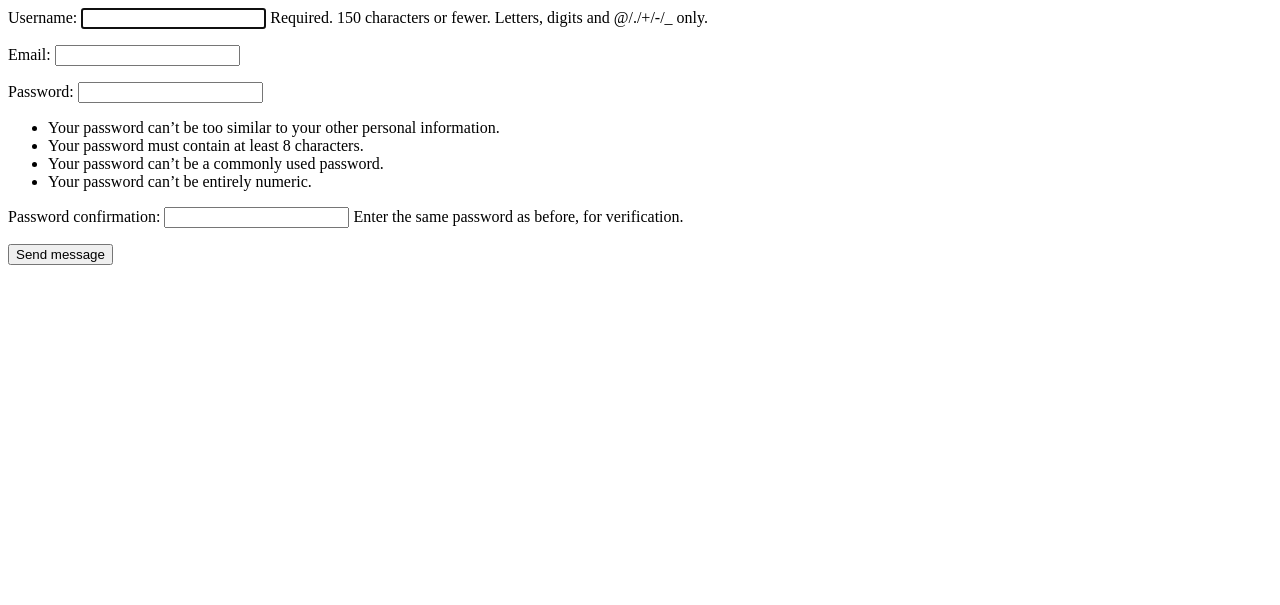
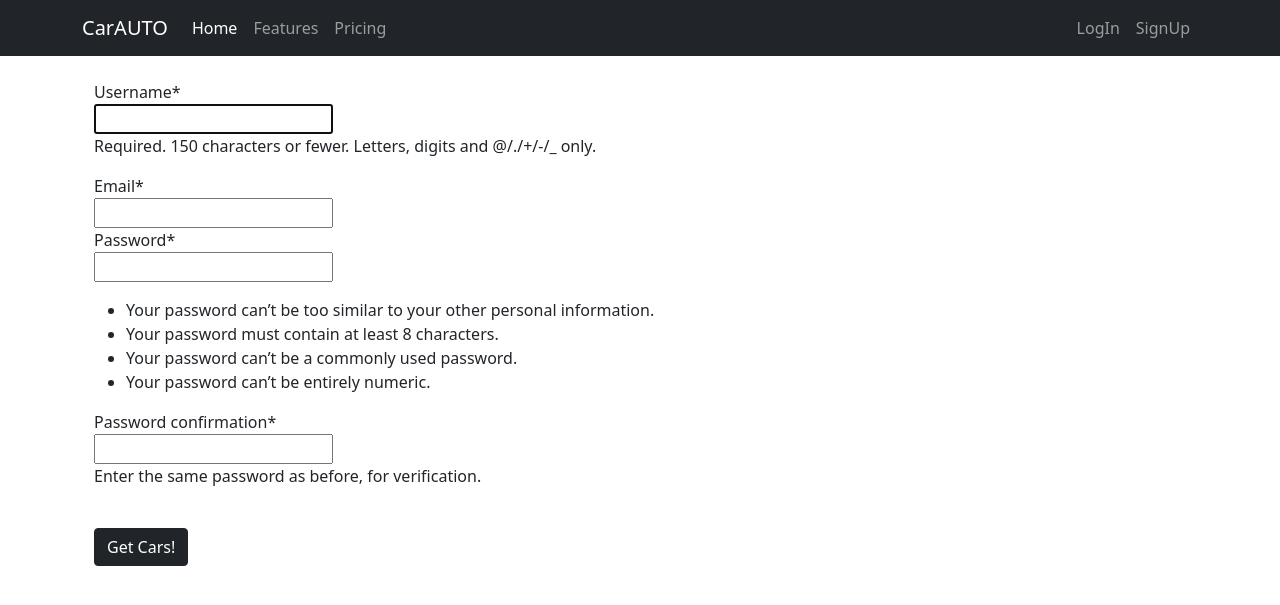
Before and after one commit to valentyn321/carauto, a Django app: template carauto/poll/templates/poll/main_poll.html in a window 1280 px wide. Shown: the top 605 px of the page. Run offline with Django 3.2, Linux system fonts and the light colour scheme; the template is opened without the code that fills it: values that come from a table or form of the project are taken from there, others are empty; parts of the project's set-up code (start-up, migrations or seed data) failed here and were passed over; some libraries are stand-ins or nearby versions.

Commit message:
move ob postgresql db, add profile, add base.html with little usage of bootstrap. add login and logout.

```diff
--- a/carauto/carauto/urls.py
+++ b/carauto/carauto/urls.py
@@ -25,8 +25,10 @@ urlpatterns = [
     path('admin/', admin.site.urls, name='admin'),
     path('poll', login_required(poll_views.MainPollView.as_view()), name='main_poll'),
 
-	path('register', accounts_views.RegisterView.as_view(), name='register'),
+    path('register', accounts_views.RegisterView.as_view(), name='register'),
+    path('profile', accounts_views.LastPollsListView.as_view(), name='profile'),
 
     path('login', auth_views.LoginView.as_view(template_name='accounts/login.html'), name='login'),
     path('logout', auth_views.LogoutView.as_view(template_name='accounts/logout.html'), name='logout'),
+
 ]
--- a/carauto/carauto_scraper/carauto_scraper/spiders/autoria.py
+++ b/carauto/carauto_scraper/carauto_scraper/spiders/autoria.py
@@ -10,7 +10,7 @@ class AutoriaSpider(scrapy.Spider):
     allowed_domains = ['auto.ria.com']
     custom_settings = {
         'ITEM_PIPELINES': {
-            'carauto_scraper.carauto_scraper.pipelines.MongoDbPipeline': 200,
+            'carauto_scraper.carauto_scraper.pipelines.PostgresPipeline': 200,
         }
     }
 
--- a/carauto/poll/models.py
+++ b/carauto/poll/models.py
@@ -1,4 +1,5 @@
 from django.db import models
+from django.contrib.auth.models import User
 
 
 class AutoRiaBrandModel(models.Model):
@@ -49,6 +50,7 @@ class SearchModel(models.Model):
             ("6", "Ланцюг")
             ]
         )
+    user = models.ForeignKey(User,on_delete=models.CASCADE)
 
     def brands_choices(self):
         res = []
--- /dev/null
+++ b/carauto/poll/static/css/styles.css
@@ -0,0 +1,3 @@
+a {
+  color: white;
+}
--- /dev/null
+++ b/carauto/poll/templates/base.html
@@ -0,0 +1,69 @@
+{% load static %}
+<!doctype html>
+<html lang="en">
+  <head>
+    <!-- Required meta tags -->
+    <meta charset="utf-8">
+    <meta name="viewport" content="width=device-width, initial-scale=1">
+    <!-- Bootstrap CSS -->
+    <link href="https://cdn.jsdelivr.net/npm/bootstrap@5.0.0-beta1/dist/css/bootstrap.min.css" rel="stylesheet" integrity="sha384-giJF6kkoqNQ00vy+HMDP7azOuL0xtbfIcaT9wjKHr8RbDVddVHyTfAAsrekwKmP1" crossorigin="anonymous">
+    <link href="{% static 'css/styles.css' %}" crossorigin="anonymous">
+    <title>CarAuto</title>
+  </head>
+  <body>
+    <header>
+    <nav class="navbar navbar-dark navbar-expand-lg bg-dark">
+        <div class="container">
+            <a class="navbar-brand" href="#">CarAUTO</a>
+            <button class="navbar-toggler" type="button" data-bs-toggle="collapse" data-bs-target="#navbarNav" aria-controls="navbarNav" aria-expanded="false" aria-label="Toggle navigation">
+              <span class="navbar-toggler-icon"></span>
+            </button>
+            <div class="collapse navbar-collapse" id="navbarNav">
+              <ul class="navbar-nav">
+                <li class="nav-item">
+                  <a class="nav-link active" aria-current="page" href="#">Home</a>
+                </li>
+                <li class="nav-item">
+                  <a class="nav-link" href="#">Features</a>
+                </li>
+                <li class="nav-item">
+                  <a class="nav-link" href="#">Pricing</a>
+                </li>
+              </ul>
+            </div>
+            <div class="navbar-nav">
+                {% if user.is_authenticated %}
+                  <a class="nav-link" href="{% url 'profile' %}">Profile</a>
+                  <a class="nav-link" href="{% url 'logout' %}">LogOut</a>
+                {% else %}
+                  <a class="nav-link" href="{% url 'login' %}">LogIn</a>
+                  <a class="nav-link" href="{% url 'register' %}">SignUp</a>
+                {% endif %}
+            </div>
+          </div>
+    </nav>
+</header>
+
+
+    {% if messages %}
+        {% for message in messages %}
+            <div>
+                {{ message }}
+            </div>
+        {% endfor %}
+    {% endif %}
+
+    <div class="container mt-4">
+      {% block content %}
+      {% endblock %}
+    </div>
+    <!-- Optional JavaScript; choose one of the two! -->
+    <!-- Option 1: Bootstrap Bundle with Popper -->
+    <script src="https://cdn.jsdelivr.net/npm/bootstrap@5.0.0-beta1/dist/js/bootstrap.bundle.min.js" integrity="sha384-ygbV9kiqUc6oa4msXn9868pTtWMgiQaeYH7/t7LECLbyPA2x65Kgf80OJFdroafW" crossorigin="anonymous"></script>
+    <!-- Option 2: Separate Popper and Bootstrap JS -->
+    <!--
+      <script src="https://cdn.jsdelivr.net/npm/@popperjs/core@2.5.4/dist/umd/popper.min.js" integrity="sha384-q2kxQ16AaE6UbzuKqyBE9/u/KzioAlnx2maXQHiDX9d4/zp8Ok3f+M7DPm+Ib6IU" crossorigin="anonymous"></script>
+      <script src="https://cdn.jsdelivr.net/npm/bootstrap@5.0.0-beta1/dist/js/bootstrap.min.js" integrity="sha384-pQQkAEnwaBkjpqZ8RU1fF1AKtTcHJwFl3pblpTlHXybJjHpMYo79HY3hIi4NKxyj" crossorigin="anonymous"></script>
+      -->
+  </body>
+</html>
--- a/carauto/poll/templates/poll/main_poll.html
+++ b/carauto/poll/templates/poll/main_poll.html
@@ -1,3 +1,8 @@
+{% extends 'base.html' %}
+{% load crispy_forms_tags %}
+
+{% block content %}
+
 {% if messages %}
     {% for message in messages %}
         <div>
@@ -6,7 +11,12 @@
     {% endfor %}
 {% endif %}
 
-<form method="post">{% csrf_token %}
-    {{ form.as_p }}
-    <input type="submit" value="Send message">
-</form>
+<div class="container-md mt-4">
+  <form method="post">{% csrf_token %}
+      {{ form|crispy }}
+      <input type="submit" class="btn btn-dark mt-4" value="Get Cars!">
+  </form>
+</div>
+
+
+{% endblock %}
```
Also changed, not shown: carauto/accounts/templates/accounts/profile.html (added, +17 -0 lines), carauto/accounts/views.py (+17 -1 lines), carauto/carauto/settings.py (+8 -4 lines), carauto/carauto_scraper/carauto_scraper/pipelines.py (+16 -0 lines), carauto/poll/forms.py (deleted, +0 -7 lines), carauto/poll/views.py (+25 -12 lines), carauto/poll/migrations/0005_searchmodel_user.py (added), carauto/poll/migrations/0006_auto_20201230_1503.py (added), carauto/poll/migrations/0007_auto_20210104_1507.py (added), carauto/poll/migrations/0008_auto_20210104_1514.py (added), carauto/poll/migrations/0009_auto_20210104_1538.py (added).
